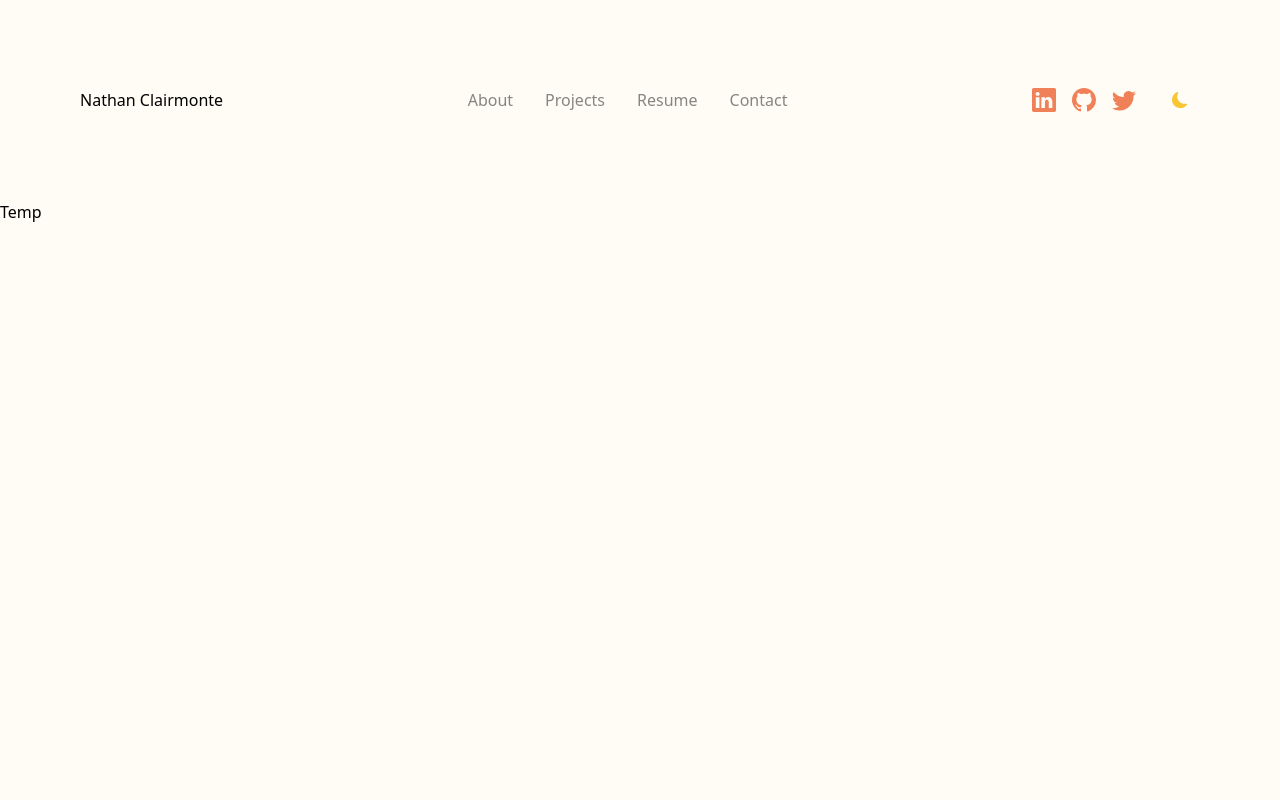
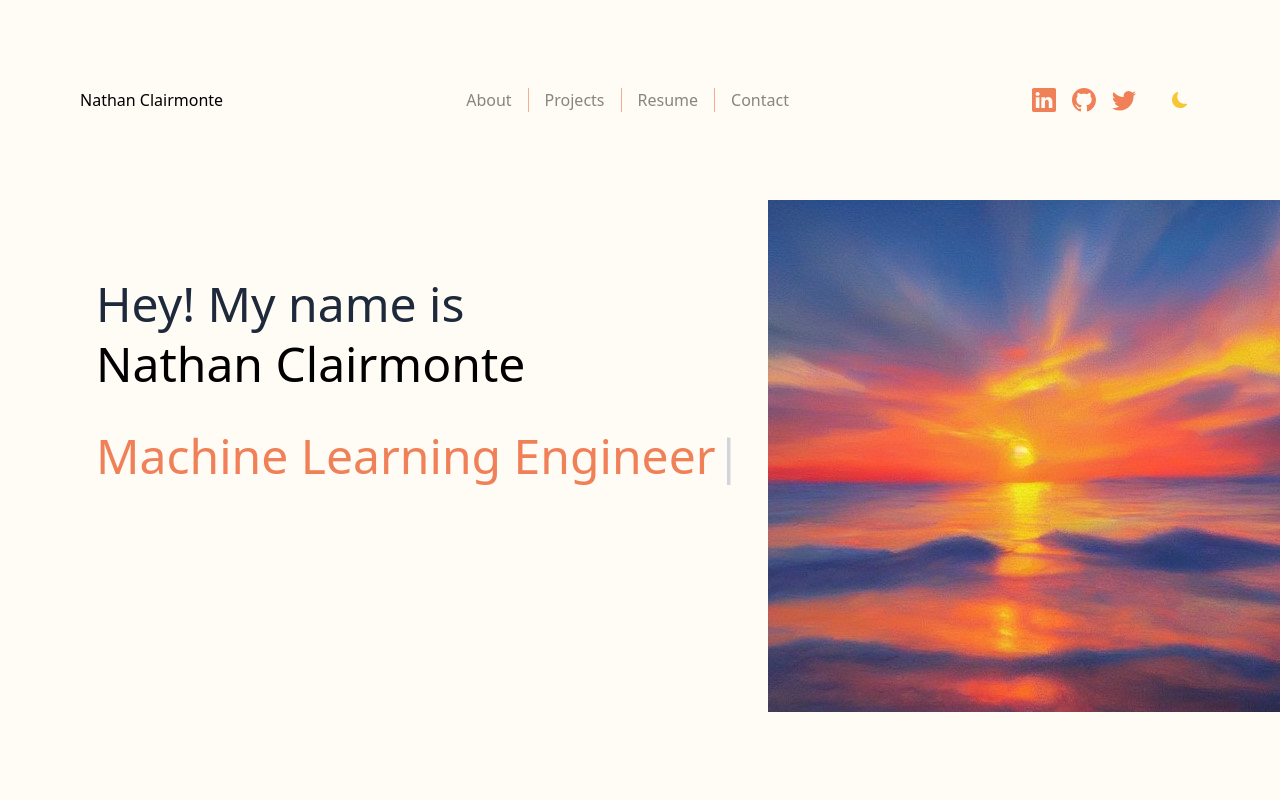
Before and after one commit to nathanclairmonte/percy-v2, a Next.js app: page / in a window 1280 px wide. Shown: the top 800 px of the page. Built offline with nearby package versions, Linux system fonts and the light colour scheme.

Commit message:
added Hero component

```diff
--- /dev/null
+++ b/src/components/Hero.js
@@ -0,0 +1,48 @@
+import Image from "next/image";
+import Typewriter from "typewriter-effect";
+
+const Hero = () => {
+    return (
+        <div className="mx-auto flex max-w-6xl flex-row justify-between px-8 py-10 md:py-20">
+            <div className="flex flex-col gap-8">
+                <div className="">
+                    <h1 className="text-5xl text-slate-800 dark:text-slate-200">
+                        Hey! My name is{" "}
+                    </h1>
+                    <div className="inline-block rounded-md py-3 text-5xl duration-300 hover:translate-x-2 hover:-rotate-3 hover:scale-110 hover:bg-[#f08057] hover:px-4 hover:text-black  dark:text-slate-200 dark:hover:text-black">
+                        Nathan Clairmonte
+                    </div>
+                </div>
+                <div className="">
+                    <Typewriter
+                        options={{
+                            strings: [
+                                "Machine Learning Engineer",
+                                "Data Scientist",
+                                "Full-Stack Developer",
+                                "Web/App Developer",
+                            ],
+                            autoStart: true,
+                            loop: true,
+                            deleteSpeed: 50,
+                            wrapperClassName: "text-5xl text-[#f08057]",
+                            cursorClassName: "text-5xl text-gray-300 dark:text-gray-500",
+                        }}
+                    />
+                </div>
+            </div>
+            <div className="relative -mr-32 -mt-20 hidden w-full md:w-1/2 lg:block">
+                {/* For the image, could be cool to like pull a random nice image from Unsplash
+                They tend to have nice high quality images. Maybe find some way to make it
+                dynamic and cool? Like related to current news or something like that?
+                Then a little message underneath talking about it lol. Idk. Gonna ask
+                ChatGPT right now actually. */}
+                <Image src="/sunset.jpeg" width={512} height={512} />
+                {/* svg */}
+                {/* potential little message underneath */}
+            </div>
+        </div>
+    );
+};
+
+export default Hero;
--- a/src/components/Navbar.js
+++ b/src/components/Navbar.js
@@ -33,16 +33,19 @@ const NavBar = () => {
                     </Link>
                 </div>
 
-                <div className="hidden md:flex md:flex-row md:gap-8">
+                <div className="hidden md:flex md:flex-row md:gap-4">
                     <Link href="/about" className={_navLinkStylesHelper("/about")}>
                         About
                     </Link>
+                    <div className="w-px bg-[#F6AD92] dark:bg-[#F2916E]" />
                     <Link href="/projects" className={_navLinkStylesHelper("/projects")}>
                         Projects
                     </Link>
+                    <div className="w-px bg-[#F6AD92] dark:bg-[#F2916E]" />
                     <Link href="/resume" className={_navLinkStylesHelper("/resume")}>
                         Resume
                     </Link>
+                    <div className="w-px bg-[#F6AD92] dark:bg-[#F2916E]" />
                     <Link href="/contact" className={_navLinkStylesHelper("/contact")}>
                         Contact
                     </Link>
@@ -85,16 +88,19 @@ const NavBar = () => {
                     </button>
                 </div>
             </div>
-            <div className="mt-5 flex flex-row justify-center gap-8 md:hidden">
+            <div className="mt-5 flex flex-row justify-center gap-4 md:hidden">
                 <Link href="/about" className={_navLinkStylesHelper("/about")}>
                     About
                 </Link>
+                <div className="w-px bg-[#F6AD92] dark:bg-[#F2916E]" />
                 <Link href="/projects" className={_navLinkStylesHelper("/projects")}>
                     Projects
                 </Link>
+                <div className="w-px bg-[#F6AD92] dark:bg-[#F2916E]" />
                 <Link href="/resume" className={_navLinkStylesHelper("/resume")}>
                     Resume
                 </Link>
+                <div className="w-px bg-[#F6AD92] dark:bg-[#F2916E]" />
                 <Link href="/contact" className={_navLinkStylesHelper("/contact")}>
                     Contact
                 </Link>
--- a/src/components/list.js
+++ b/src/components/list.js
@@ -1,6 +1,7 @@
 export { default as MainLayout } from "./MainLayout";
 export { default as Navbar } from "./Navbar";
 export { default as Footer } from "./Footer";
+export { default as Hero } from "./Hero";
 export { default as Greeting } from "./HomePage/Greeting";
 export { default as Introduction } from "./HomePage/Introduction";
 export { default as Particle } from "./HomePage/Particle";
--- a/src/pages/index.js
+++ b/src/pages/index.js
@@ -1,7 +1,7 @@
 import Head from "next/head";
 import Image from "next/image";
 import { Inter } from "next/font/google";
-import { MainLayout } from "@/components/list";
+import { MainLayout, Hero } from "@/components/list";
 import styles from "@/styles/Home.module.css";
 
 const inter = Inter({ subsets: ["latin"] });
@@ -16,7 +16,8 @@ export default function Home() {
                 <link rel="icon" href="/favicon.ico" />
             </Head>
             <MainLayout title="Nathan Clairmonte" description="My personal website">
-                <div style={{ height: "75vh" }}>Temp</div>
+                {/* <div style={{ height: "75vh" }}>Temp</div> */}
+                <Hero />
             </MainLayout>
         </>
     );
```
Also changed, not shown: public/sunset.jpeg (added).
